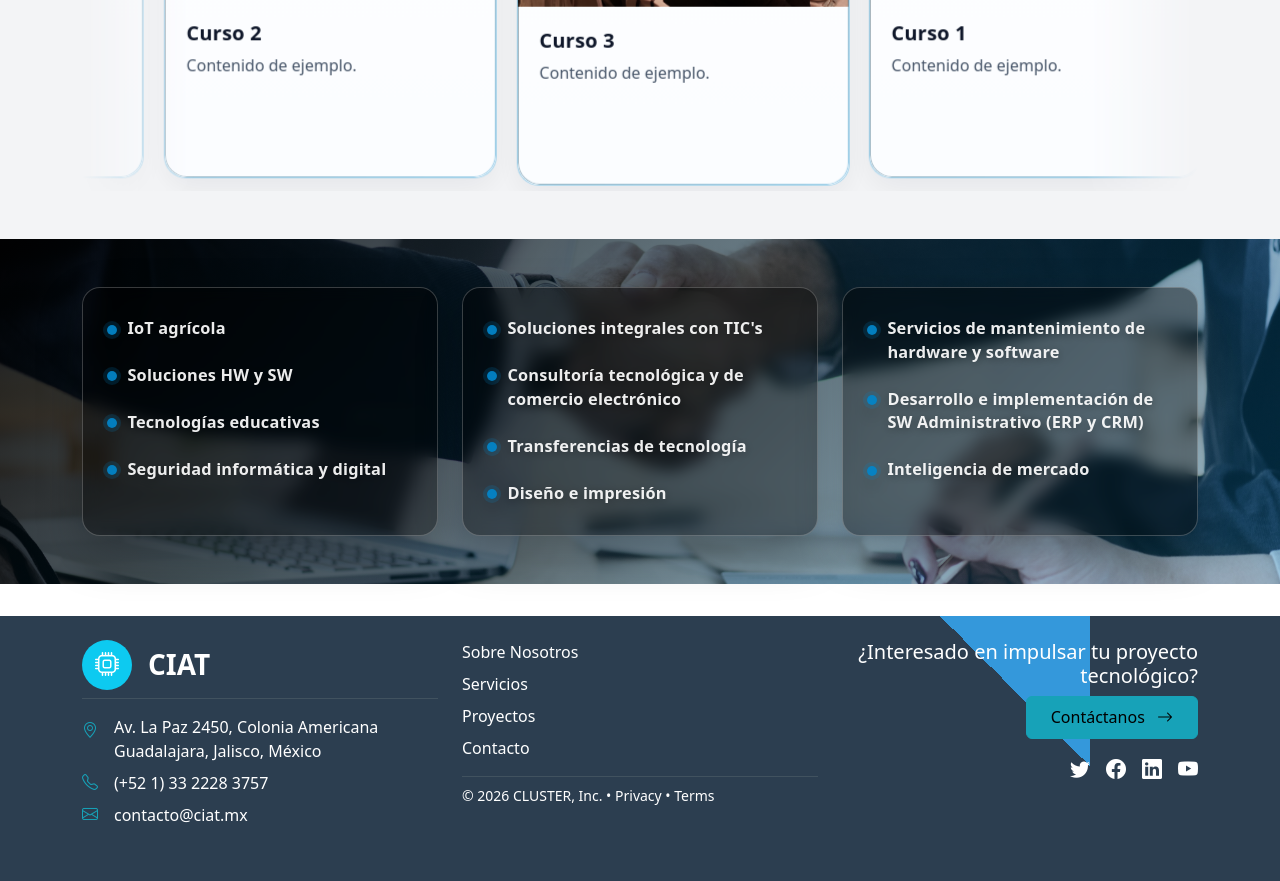
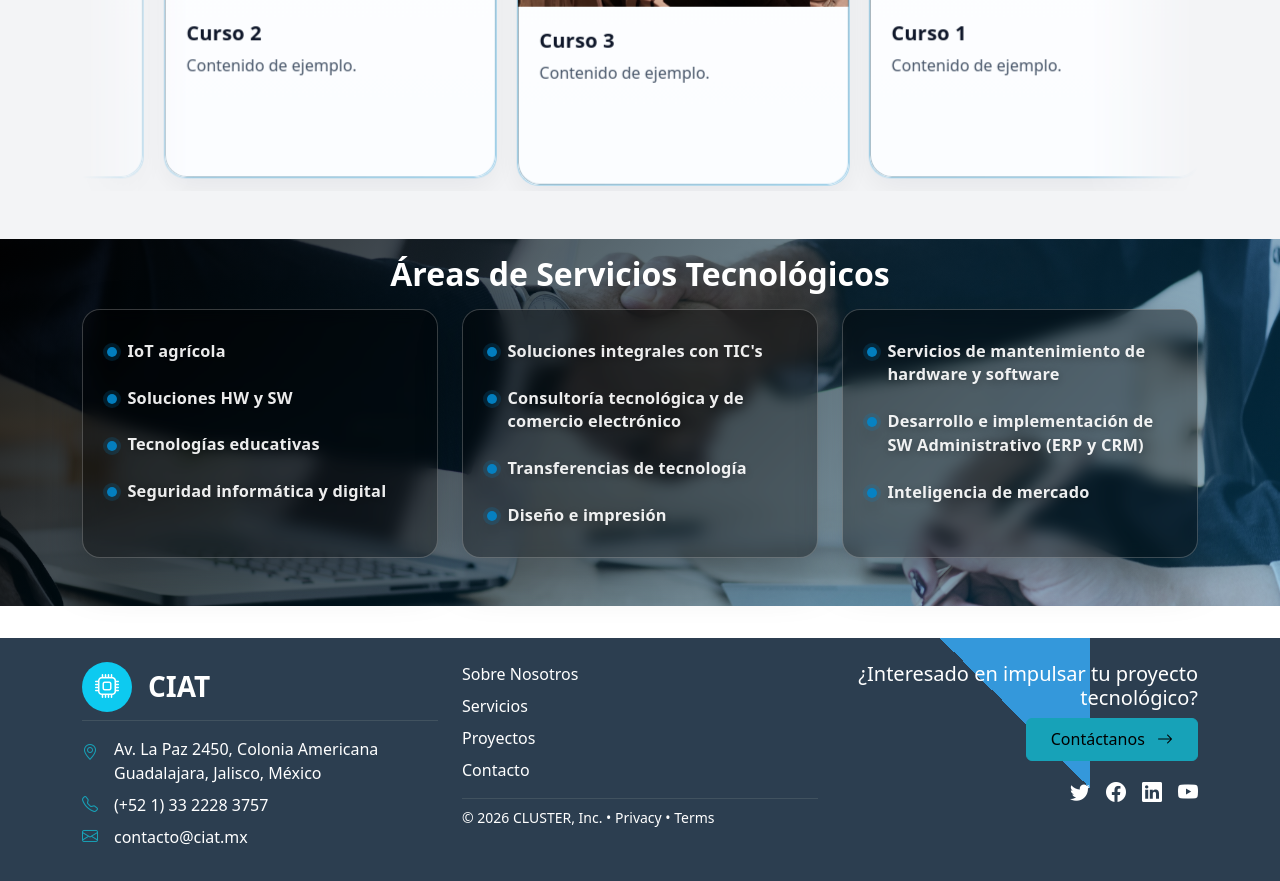
Before and after one commit to rubendcdev/cluster-webapp, a Flask app: page / in a window 1280 px wide. Shown: the part 1363-2244 px from the top of the page. Before the commit the page ends 2186 px from the top, so only its background shows below. Run offline with Flask 3, Linux system fonts and the light colour scheme.

Commit message:
implemetacion de diseno ha todo la pagina principal

```diff
--- a/app/static/css/custom.css
+++ b/app/static/css/custom.css
@@ -122,13 +122,16 @@
     text-shadow:
         0 2px 10px rgba(0, 0, 0, 0.65),
         0 0 1px rgba(0, 0, 0, 0.8);
+    filter: drop-shadow(0 10px 22px rgba(0, 0, 0, 0.30));
     max-width: 1000px;
     margin: 0;
     line-height: 1.1;
     font-size: clamp(1.8rem, 4vw, 3.5rem);
     opacity: 0;
     transform: translateY(-30px);
-    animation: heroTitleIn 0.8s cubic-bezier(0.4, 0, 0.2, 1) forwards;
+    animation:
+        heroTitleIn 0.8s cubic-bezier(0.4, 0, 0.2, 1) forwards,
+        heroSmoke 5.5s ease-in-out 0.8s infinite;
 }
 
 .home-cards-section {
--- a/app/templates/index.html
+++ b/app/templates/index.html
@@ -100,7 +100,10 @@
 </section>
 
 <section class="home-services-band">
-  <div class="container py-5">
+  <div class="container pt-3 pb-5">
+    <div class="text-center mb-3">
+      <h2 class="fw-bold text-white m-0">Áreas de Servicios Tecnológicos</h2>
+    </div>
     <div class="row g-4">
       <div class="col-12 col-lg-4">
         <div class="home-services-panel">
```
